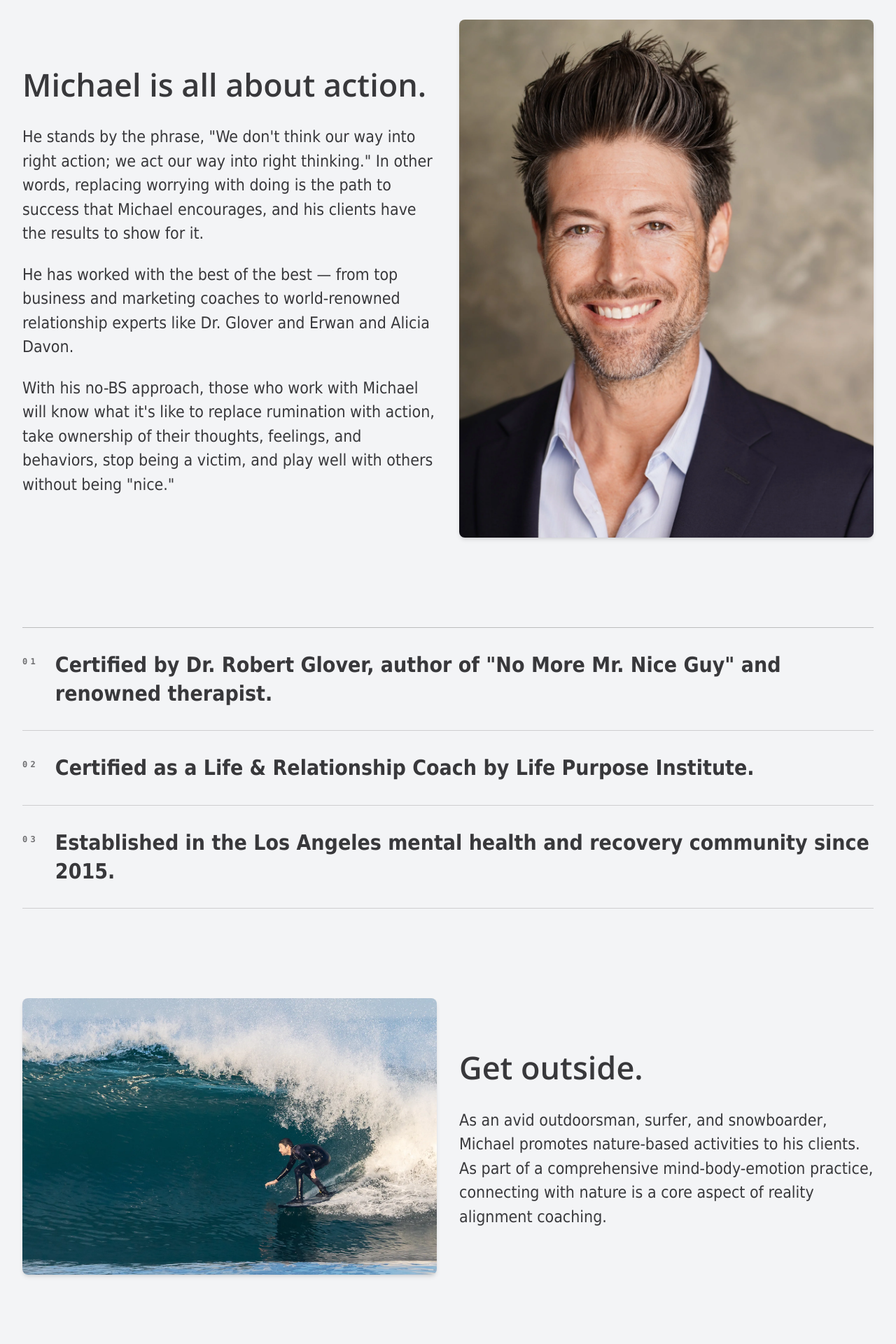
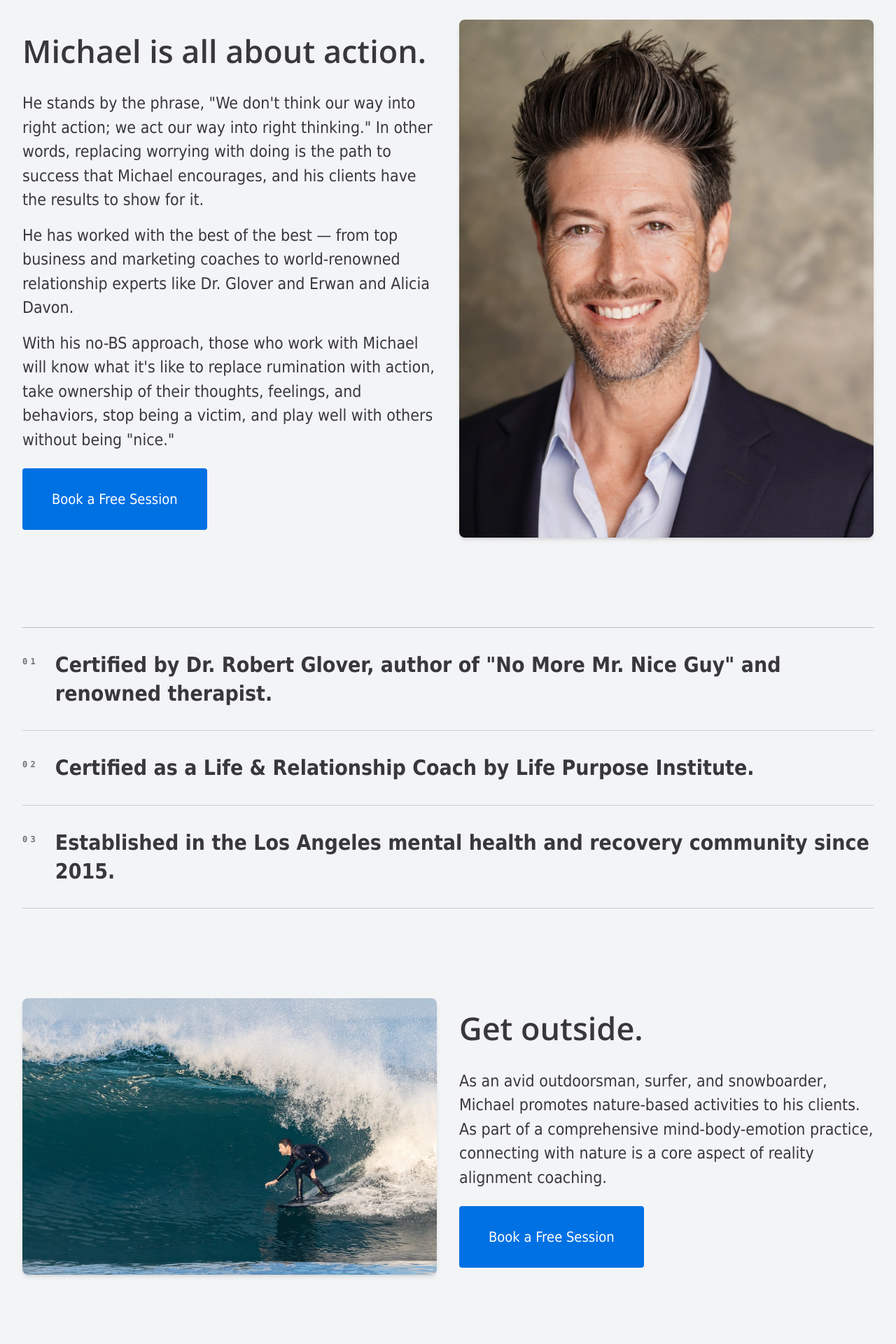
Before and after one commit to michaelzick/michaelzick.com, a Next.js app: page /about in a window 1280 px wide. Shown: the part 900-2820 px from the top of the page at 70% size. Built offline with nearby package versions, Linux system fonts and the light colour scheme.

Commit message:
added book cta's in about

```diff
--- a/app/about/page.tsx
+++ b/app/about/page.tsx
@@ -59,6 +59,8 @@ export default function About() {
           <div className="flex flex-col md:flex-row md:items-center gap-8">
             <FadeInSection className="md:w-1/2 space-y-6 order-2 md:order-1">
               <h2 className="text-[45px] font-semibold">Michael is all about action.</h2>
+              <div>
+                <div className="space-y-4">
                   <p className="text-[23px]">
                     He stands by the phrase, &quot;We don&apos;t think our way into right action; we act our
                     way into right thinking.&quot; In other words, replacing worrying with doing is the
@@ -75,6 +77,15 @@ export default function About() {
                     replace rumination with action, take ownership of their thoughts, feelings, and
                     behaviors, stop being a victim, and play well with others without being &quot;nice.&quot;
                   </p>
+                </div>
+                <TrackedCtaLink
+                  href="https://calendly.com/michaelzick/45min"
+                  className="btn mt-6 text-xl"
+                  location="about"
+                >
+                  Book a Free Session
+                </TrackedCtaLink>
+              </div>
             </FadeInSection>
             <FadeInSection className="md:w-1/2 order-1 md:order-2">
               <Image
@@ -110,11 +121,22 @@ export default function About() {
           <div className="flex flex-col md:flex-row md:items-center gap-8">
             <FadeInSection className="md:w-1/2 space-y-6 order-2 md:order-2">
               <h2 className="text-[45px] font-semibold">Get outside.</h2>
+              <div>
+                <div className="space-y-4">
                   <p className="text-[23px]">
                     As an avid outdoorsman, surfer, and snowboarder, Michael promotes nature-based activities to his
                     clients. As part of a comprehensive mind-body-emotion practice, connecting with nature is a core
                     aspect of reality alignment coaching.
                   </p>
+                </div>
+                <TrackedCtaLink
+                  href="https://calendly.com/michaelzick/45min"
+                  className="btn mt-6 text-xl"
+                  location="about"
+                >
+                  Book a Free Session
+                </TrackedCtaLink>
+              </div>
             </FadeInSection>
             <FadeInSection className="md:w-1/2 order-1 md:order-1">
               <Image
@@ -145,18 +167,22 @@ export default function About() {
             </FadeInSection>
             <FadeInSection className="md:w-1/2 space-y-6 md:order-1">
               <h2 className="text-[45px] font-semibold">Let’s talk.</h2>
+              <div>
+                <div className="space-y-4">
                   <p className="text-[23px]">
                     Michael has successfully coached celebrities, entrepreneurs, Nice Guys, and high-functioning adults
                     to create better goals, careers, and relationships.
                   </p>
                   <p className="text-[23px]">Is it time to get in touch with reality?</p>
+                </div>
                 <TrackedCtaLink
                   href="https://calendly.com/michaelzick/45min"
-                className="btn text-xl"
+                  className="btn mt-6 text-xl"
                   location="about"
                 >
                   Book a Free Session
                 </TrackedCtaLink>
+              </div>
             </FadeInSection>
           </div>
         </div>
```
Lines whose indentation alone changed are shown as unchanged.
